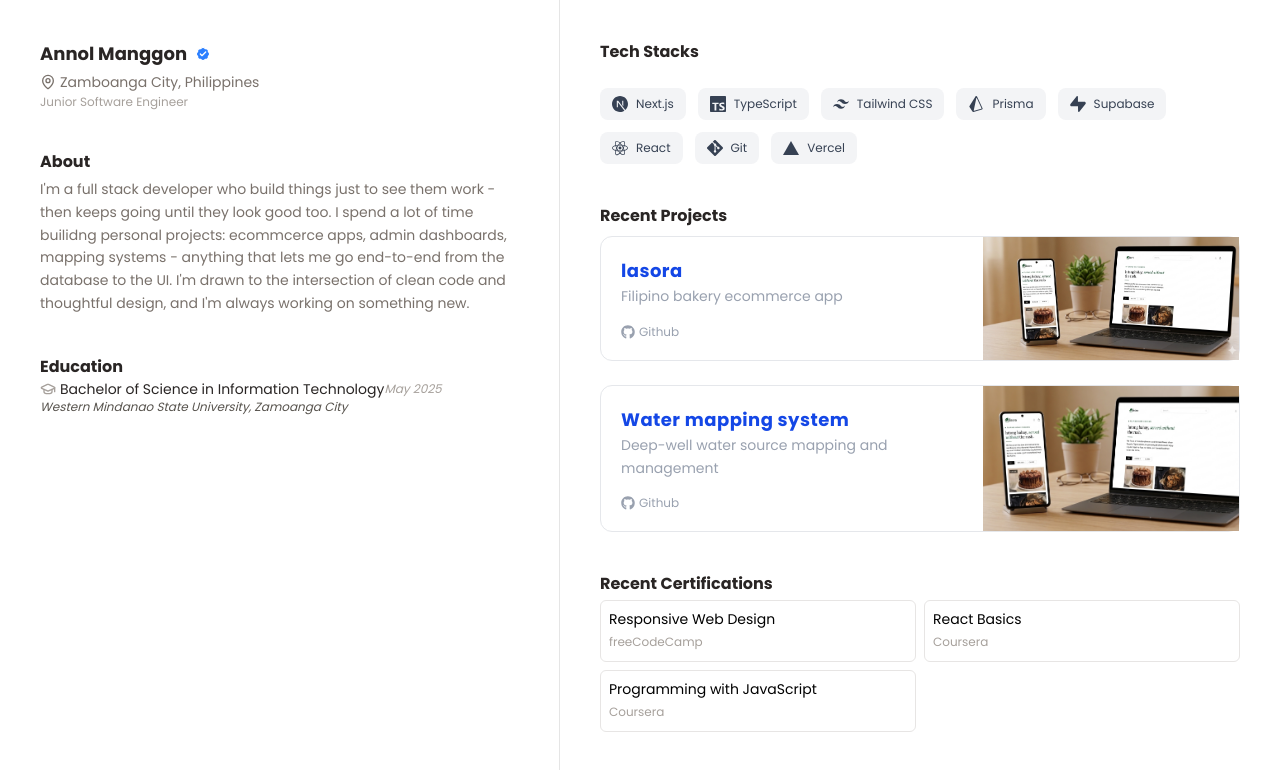
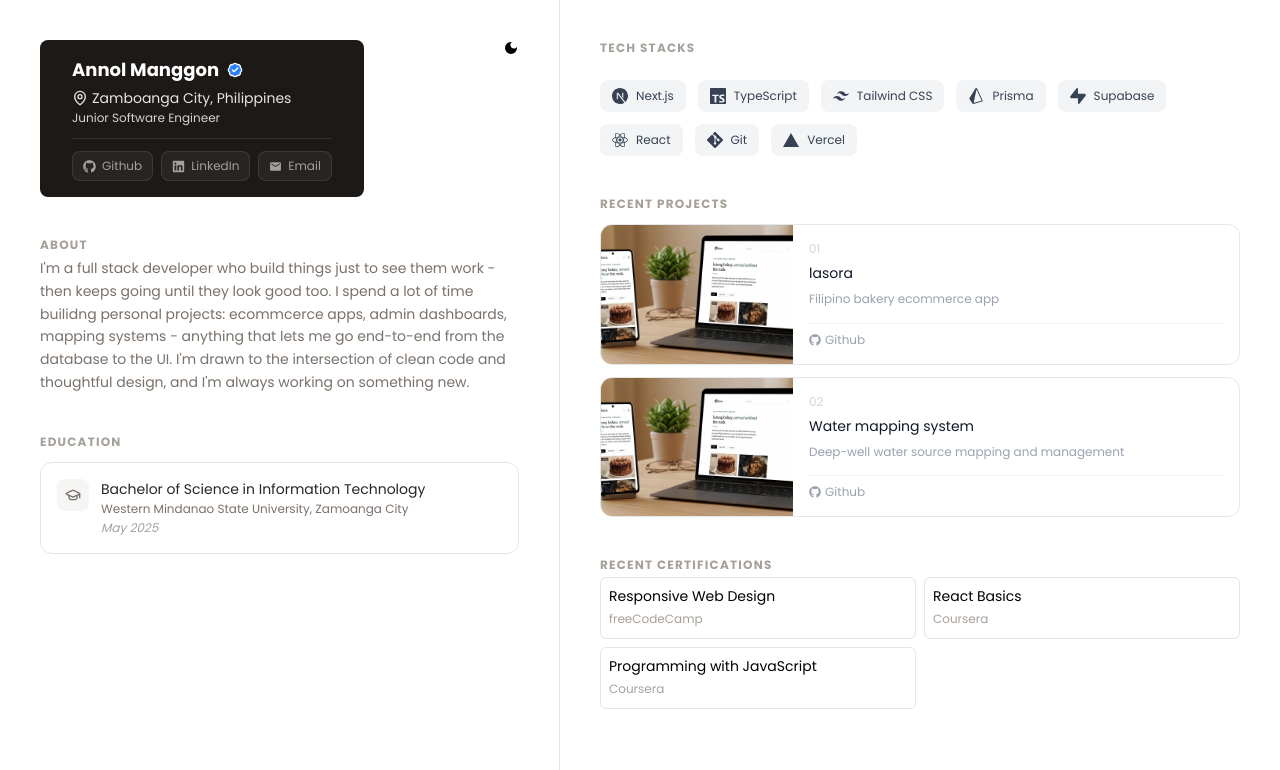
Before and after one commit to annoll/portfolio2.0, a Next.js app: page / in a window 1280 px wide. Shown: the top 770 px of the page. Built offline with nearby package versions, Linux system fonts and the light colour scheme.

Commit message:
Improve Sidebar and Project UI

```diff
--- a/app/components/EducationPage.tsx
+++ b/app/components/EducationPage.tsx
@@ -5,16 +5,18 @@ export default function EducationPage() {
   return (
     <div className="mt-10">
       <PageHeader title="Education" />
-      <div className="flex items-center justify-between">
-        <p className="text-xs md:text-sm font-light text-stone-800 flex items-center gap-1">
-          <GraduationCap size={16} className="text-stone-400" />
-          Bachelor of Science in Information Technology
-        </p>
-        <span className="text-stone-400 text-xs italic">May 2025</span>
+      <div className="flex items-start gap-3 mt-3 border border-stone-200 rounded-xl p-4">
+        <div className="w-8 h-8 rounded-lg bg-stone-100 flex items-center justify-center shrink-0">
+          <GraduationCap size={16} className="text-stone-500" />
+        </div>
+        <div className="text-sm font-medium text-stone-800">
+          <p>Bachelor of Science in Information Technology</p>
+          <p className="text-stone-500 text-xs mt-0.5">
+            Western Mindanao State University, Zamoanga City
+          </p>
+          <span className="text-stone-400 text-xs italic mt-1">May 2025</span>
+        </div>
       </div>
-      <p className="text-stone-600 text-xs font-light italic">
-        Western Mindanao State University, Zamoanga City
-      </p>
     </div>
   );
 }
--- a/app/components/PageHeader.tsx
+++ b/app/components/PageHeader.tsx
@@ -5,7 +5,9 @@ interface PageHeaderProp {
 export default function PageHeader({ title }: PageHeaderProp) {
   return (
     <div>
-      <h2 className="font-bold text-md text-stone-800">{title}</h2>
+      <h2 className="font-bold text-xs uppercase tracking-widest text-stone-400">
+        {title}
+      </h2>
     </div>
   );
 }
--- a/app/components/Project.tsx
+++ b/app/components/Project.tsx
@@ -48,34 +48,14 @@ export default function Project() {
   return (
     <div className="mt-10">
       <PageHeader title="Recent Projects" />
-      <div className="flex flex-col gap-6 mt-2">
-        {projects.map((project) => (
+      <div className="flex flex-col gap-3 mt-3">
+        {projects.map((project, index) => (
           <div
             key={project.name}
-            className="flex flex-col-reverse md:flex-row border border-gray-200 rounded-xl hover:border-gray-300 transition-colors"
+            className="flex border border-gray-200 rounded-xl overflow-hidden hover:border-gray-300 transition-colors"
           >
-            <div className="flex-1 p-5 flex flex-col">
-              <h4 className="text-lg text-blue-700 font-bold tracking-wide">
-                {project.name}
-              </h4>
-              <p className="text-sm text-gray-400 leading-relaxed">
-                {project.description}
-              </p>
-              <div className="flex flex-wrap gap-4 mt-auto pt-4">
-                {project.links.map(({ label, url, icon: Icon }) => (
-                  <Link
-                    key={label}
-                    href={url}
-                    className="flex items-center gap-1 text-xs text-gray-400 hover:text-gray-700"
-                  >
-                    <Icon size={14} />
-                    {label}
-                  </Link>
-                ))}
-              </div>
-            </div>
-
-            <div className="w-full h-48 md:w-64 md:h-auto relative shrink-0">
+            {/* Image */}
+            <div className="w-48 shrink-0 relative bg-gray-50 aspect-video">
               <Image
                 src={project.image}
                 alt={project.name}
@@ -84,6 +64,34 @@ export default function Project() {
                 className="object-cover"
               />
             </div>
+
+            {/* Content */}
+            <div className="flex-1 p-4 flex flex-col gap-1.5">
+              <span className="text-xs text-gray-300">
+                {String(index + 1).padStart(2, "0")}
+              </span>
+              <h4 className="text-sm font-medium text-gray-900">
+                {project.name}
+              </h4>
+              <p className="text-xs text-gray-400 leading-relaxed flex-1">
+                {project.description}
+              </p>
+
+              {/* Links */}
+              <div className="flex gap-3 mt-2 pt-2 border-t border-gray-100">
+                {project.links.map(({ label, url, icon: Icon }) => (
+                  <Link
+                    key={label}
+                    href={url}
+                    target="_blank"
+                    className="flex items-center gap-1 text-xs text-gray-400 hover:text-gray-700 transition-colors"
+                  >
+                    <Icon size={12} />
+                    {label}
+                  </Link>
+                ))}
+              </div>
+            </div>
           </div>
         ))}
       </div>
--- a/app/components/Sidebar.tsx
+++ b/app/components/Sidebar.tsx
@@ -1,24 +1,65 @@
 import { BadgeCheck, MapPin } from "lucide-react";
 import AboutPage from "./AboutPage";
 import EducationPage from "./EducationPage";
+import { MdDarkMode, MdEmail } from "react-icons/md";
+import Link from "next/link";
+import { IconType } from "react-icons";
+import { FaGithub, FaLinkedin } from "react-icons/fa";
+
+interface socialLink {
+  label: string;
+  link: string;
+  icon: IconType;
+}
+
+const socialLinks: socialLink[] = [
+  { label: "Github", link: "https://github.com/annoll", icon: FaGithub },
+  {
+    label: "LinkedIn",
+    link: "https://www.linkedin.com/in/nur-manggona-b0a37b297/",
+    icon: FaLinkedin,
+  },
+  { label: "Email", link: "mailto:annolmanggona12@gmail.com", icon: MdEmail },
+];
 
 export default function Sidebar() {
   return (
-    <div className="p-6 md:p-10 flex flex-col items-center md:items-start md:text-left">
+    <div className="p-6 md:p-10 flex flex-col">
+      <div className="flex justify-between">
+        <div className="py-4 px-8 bg-stone-900 rounded-lg">
           <div className="flex items-center gap-2">
-        <h1 className="text-stone-800 font-bold text-lg">Annol Manggon</h1>
+            <h1 className="text-white font-bold text-lg">Annol Manggon</h1>
             <BadgeCheck className="fill-blue-500 text-white" size={16} />
           </div>
 
           <div className="flex items-center gap-1 mt-1">
-        <MapPin size={16} className="text-stone-500" />
-        <p className="text-stone-500 text-sm">Zamboanga City, Philippines</p>
+            <MapPin size={16} className="text-stone-200" />
+            <p className="text-stone-200 text-sm">
+              Zamboanga City, Philippines
+            </p>
+          </div>
+
+          <p className="text-stone-300 text-xs mt-0.5">
+            Junior Software Engineer
+          </p>
+          <div className="mt-3 pt-3 border-t border-white/10 flex gap-2">
+            {socialLinks.map(({ label, link, icon: Icon }) => (
+              <Link
+                key={label}
+                href={link}
+                target="_blank"
+                className="flex items-center gap-1.5 px-2.5 py-1.5 rounded-lg bg-white/5 border border-white/10 text-stone-400 text-xs hover:bg-white/10 hover:text-white transition-colors"
+              >
+                <Icon size={13} />
+                {label}
+              </Link>
+            ))}
+          </div>
         </div>
 
         <div>
-        <p className="text-stone-400 text-xs mt-0.5">
-          Junior Software Engineer
-        </p>
+          <MdDarkMode />
+        </div>
       </div>
 
       <AboutPage />
```
Lines whose indentation alone changed are shown as unchanged.
